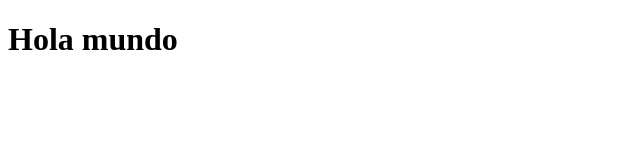
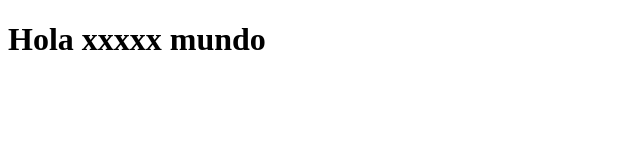
Before and after one commit to JoseDanielFernandez/Prueba2, a plain HTML site: page index.html in a window 1280 px wide. Shown: the whole page, without its empty margins (0-640 px from the left). Drawn offline with Linux system fonts and the light colour scheme.

Commit message:
agregado xxxx

```diff
--- a/index.html
+++ b/index.html
@@ -5,6 +5,6 @@
     <title>Mi pagina de prueba</title>
   </head>
   <body>
-    <h1>Hola mundo</h1>
+    <h1>Hola xxxxx mundo</h1>
   </body>
 </html>
```
